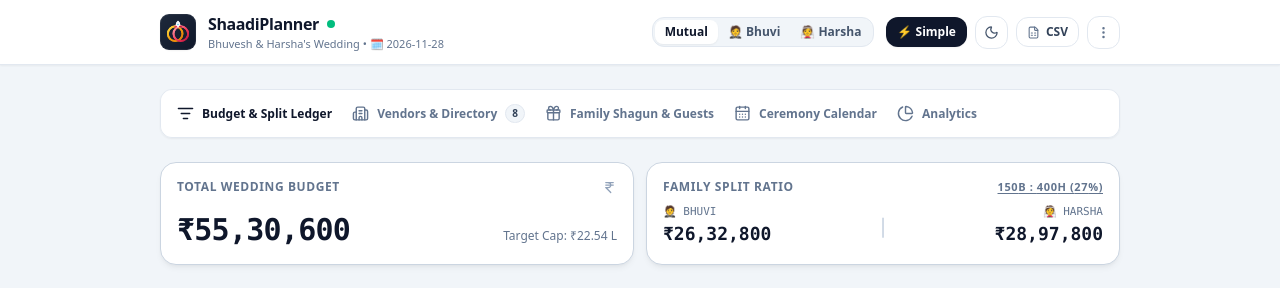
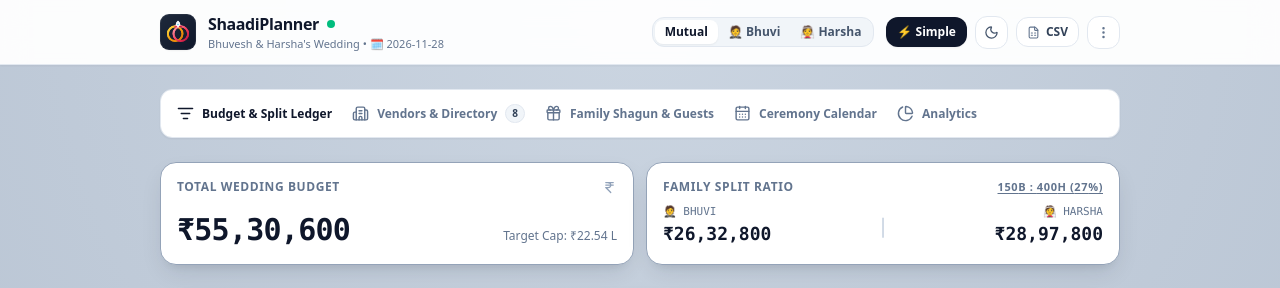
Before and after one commit to bhuve1996/ShaadiPlanner, a Next.js app: page / in a window 1280 px wide. Shown: the top 288 px of the page. Built offline with nearby package versions, Linux system fonts and the light colour scheme; no server answers; the database is empty.

Commit message:
style: increase side canvas contrast in light mode to strongly frame center content

```diff
--- a/src/app/globals.css
+++ b/src/app/globals.css
@@ -23,10 +23,10 @@ html {
   -moz-osx-font-smoothing: grayscale;
 }
 
-/* Day Mode: Subtle warm slate canvas (#F1F5F9) so white content cards pop with depth & focus */
+/* Day Mode: Deep charcoal/slate backdrop (#0F172A / #1E293B ambient tone) so pure white center container has maximum contrast */
 html:not(.dark) body {
-  background-color: #F1F5F9 !important;
-  background-image: none !important;
+  background-color: #E2E8F0 !important;
+  background-image: radial-gradient(circle at 50% 0%, #CBD5E1 0%, #94A3B8 100%) !important;
   color: #0F172A !important;
 }
 
@@ -46,9 +46,9 @@ body {
 /* Crisp Minimalist Cards with clear elevation in light mode */
 html:not(.dark) .theme-card {
   background-color: #FFFFFF !important;
-  border-color: #CBD5E1 !important;
+  border-color: #94A3B8 !important;
   color: #0F172A !important;
-  box-shadow: 0 4px 6px -1px rgba(0, 0, 0, 0.05), 0 2px 4px -2px rgba(0, 0, 0, 0.05) !important;
+  box-shadow: 0 10px 25px -5px rgba(15, 23, 42, 0.12), 0 8px 10px -6px rgba(15, 23, 42, 0.08) !important;
 }
 
 html.dark .theme-card {
```
